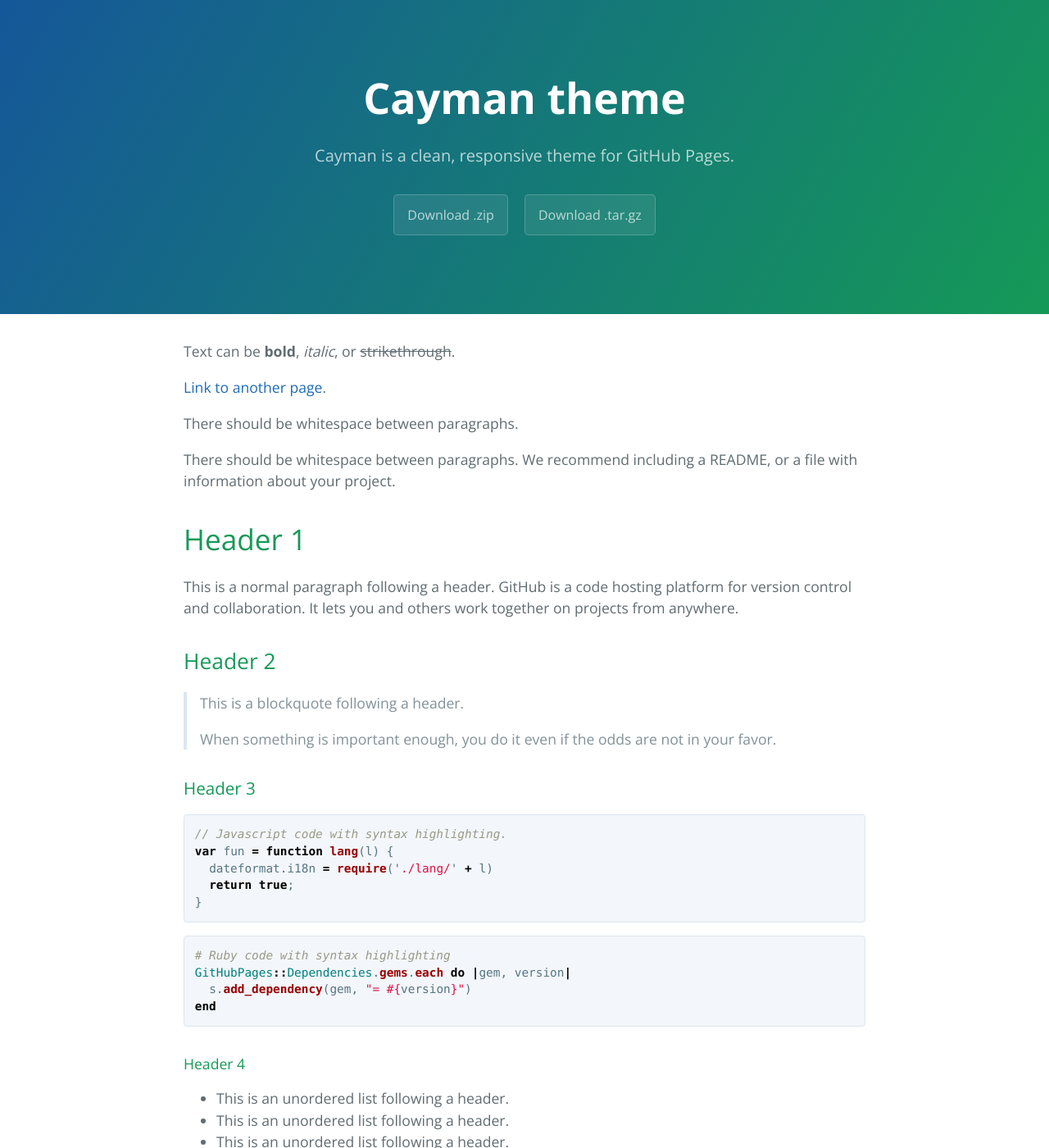
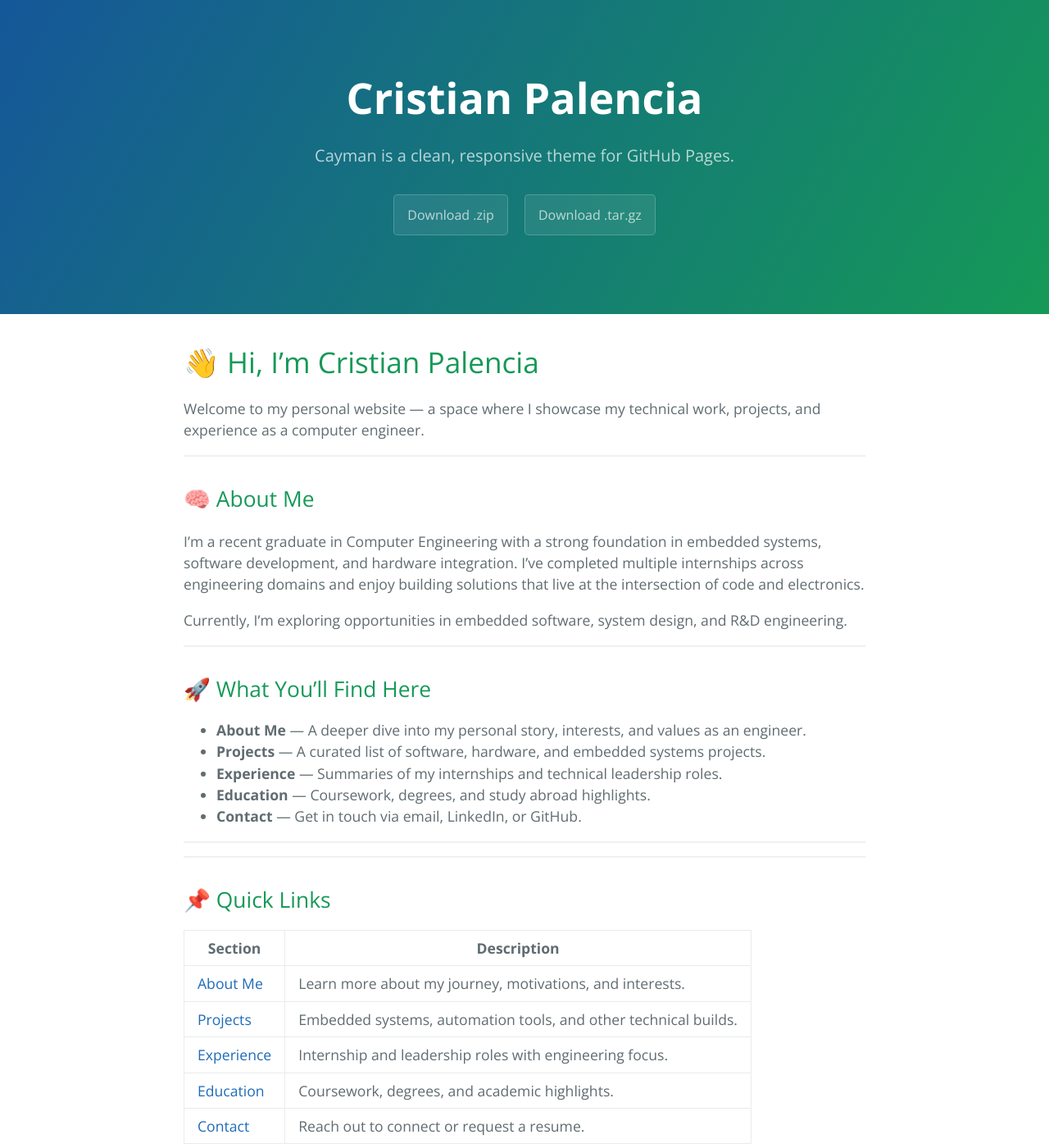
Before and after one commit to cpalencica/cpalencica.github.io, a Jekyll site: the page built from index.md, in a window 1280 px wide and 1400 px high. Shown: the whole window at 82% size. Built offline with Jekyll 4.4.1, drawn with Linux system fonts in a browser that asks for light colours; some of the changed text lies outside the part shown.

Commit message:
starting index.md

````diff
--- a/index.md
+++ b/index.md
@@ -1,123 +1,54 @@
 ---
 layout: default
+title: Cristian Palencia
 ---
 
-Text can be **bold**, _italic_, or ~~strikethrough~~.
+# 👋 Hi, I'm Cristian Palencia
 
-[Link to another page](./another-page.html).
+Welcome to my personal website — a space where I showcase my technical work, projects, and experience as a computer engineer.
 
-There should be whitespace between paragraphs.
+---
 
-There should be whitespace between paragraphs. We recommend including a README, or a file with information about your project.
+## 🧠 About Me
 
-# Header 1
+I'm a recent graduate in Computer Engineering with a strong foundation in embedded systems, software development, and hardware integration. I've completed multiple internships across engineering domains and enjoy building solutions that live at the intersection of code and electronics.
 
-This is a normal paragraph following a header. GitHub is a code hosting platform for version control and collaboration. It lets you and others work together on projects from anywhere.
+Currently, I’m exploring opportunities in embedded software, system design, and R&D engineering.
 
-## Header 2
+---
 
-> This is a blockquote following a header.
->
-> When something is important enough, you do it even if the odds are not in your favor.
+## 🚀 What You’ll Find Here
 
-### Header 3
+- **About Me** — A deeper dive into my personal story, interests, and values as an engineer.
+- **Projects** — A curated list of software, hardware, and embedded systems projects.
+- **Experience** — Summaries of my internships and technical leadership roles.
+- **Education** — Coursework, degrees, and study abroad highlights.
+- **Contact** — Get in touch via email, LinkedIn, or GitHub.
 
-```js
-// Javascript code with syntax highlighting.
-var fun = function lang(l) {
-  dateformat.i18n = require('./lang/' + l)
-  return true;
-}
-```
+---
 
-```ruby
-# Ruby code with syntax highlighting
-GitHubPages::Dependencies.gems.each do |gem, version|
-  s.add_dependency(gem, "= #{version}")
-end
-```
+---
 
-#### Header 4
+## 📌 Quick Links
 
-*   This is an unordered list following a header.
-*   This is an unordered list following a header.
-*   This is an unordered list following a header.
+| Section              | Description                                                            |
+|----------------------|------------------------------------------------------------------------|
+| [About Me](./about)     | Learn more about my journey, motivations, and interests.              |
+| [Projects](./projects)   | Embedded systems, automation tools, and other technical builds.         |
+| [Experience](./experience) | Internship and leadership roles with engineering focus.               |
+| [Education](./education)   | Coursework, degrees, and academic highlights.                         |
+| [Contact](./contact)     | Reach out to connect or request a resume.                            |
 
-##### Header 5
+---
 
-1.  This is an ordered list following a header.
-2.  This is an ordered list following a header.
-3.  This is an ordered list following a header.
+## 🔧 Technologies I Work With
 
-###### Header 6
+- C, C++, Python, Embedded C
+- ESP32, Raspberry Pi, ARM Cortex
+- I2C, SPI, UART, GPIO
+- Git, Linux, Docker
+- LabVIEW, OpenCV
 
-| head1        | head two          | three |
-|:-------------|:------------------|:------|
-| ok           | good swedish fish | nice  |
-| out of stock | good and plenty   | nice  |
-| ok           | good `oreos`      | hmm   |
-| ok           | good `zoute` drop | yumm  |
+---
 
-### There's a horizontal rule below this.
-
-* * *
-
-### Here is an unordered list:
-
-*   Item foo
-*   Item bar
-*   Item baz
-*   Item zip
-
-### And an ordered list:
-
-1.  Item one
-1.  Item two
-1.  Item three
-1.  Item four
-
-### And a nested list:
-
-- level 1 item
-  - level 2 item
-  - level 2 item
-    - level 3 item
-    - level 3 item
-- level 1 item
-  - level 2 item
-  - level 2 item
-  - level 2 item
-- level 1 item
-  - level 2 item
-  - level 2 item
-- level 1 item
-
-### Small image
-
-![Octocat](https://github.githubassets.com/images/icons/emoji/octocat.png)
-
-### Large image
-
-![Branching](https://guides.github.com/activities/hello-world/branching.png)
-
-
-### Definition lists can be used with HTML syntax.
-
-<dl>
-<dt>Name</dt>
-<dd>Godzilla</dd>
-<dt>Born</dt>
-<dd>1952</dd>
-<dt>Birthplace</dt>
-<dd>Japan</dd>
-<dt>Color</dt>
-<dd>Green</dd>
-</dl>
-
-```
-Long, single-line code blocks should not wrap. They should horizontally scroll if they are too long. This line should be long enough to demonstrate this.
-```
-
-```
-The final element.
-```
+Thanks for visiting — feel free to explore and reach out!
````
